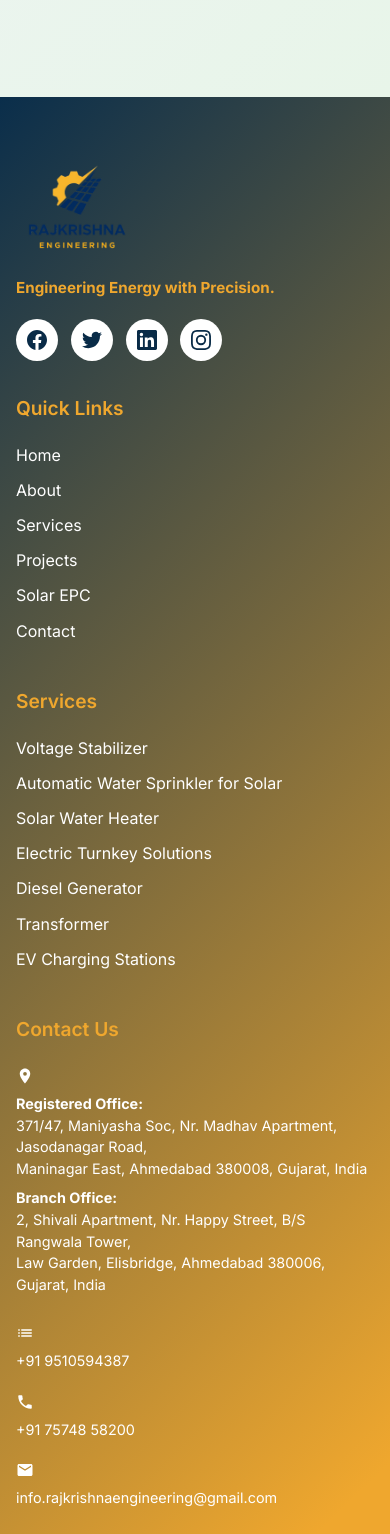
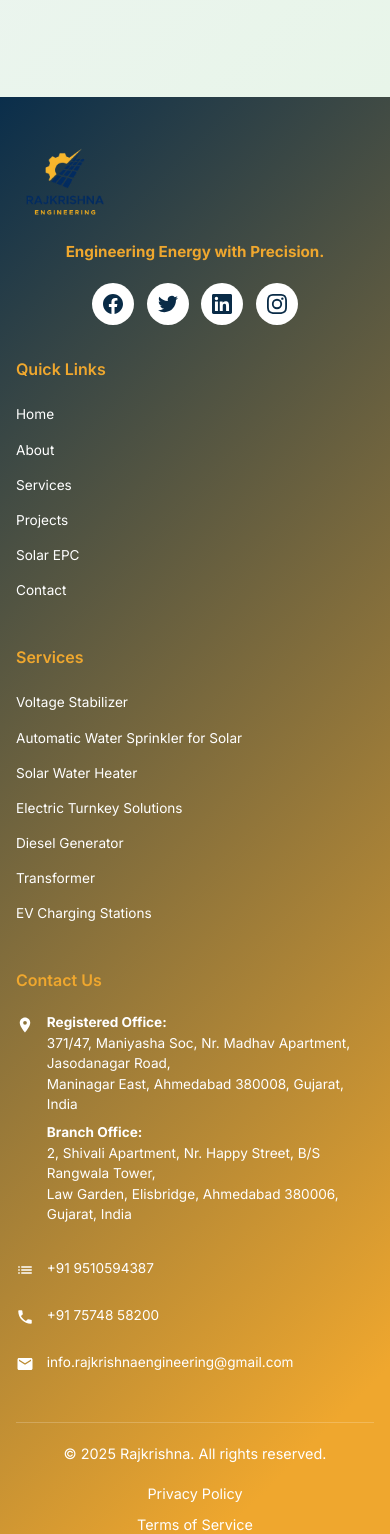
Before and after one commit to vihang2k23/rajkrishna, a Nuxt app: page / in a window 390 px wide. Shown: the part 8674-10208 px from the top of the page. Built offline with nearby package versions, Linux system fonts and the light colour scheme.

Commit message:
design footer

```diff
--- a/app/components/AppFooter.vue
+++ b/app/components/AppFooter.vue
@@ -140,7 +140,7 @@
     </li>
 
     <!-- Email -->
-    <li>
+    <li >
       <div class="contact-item">
         <div class="contact-icon">
           <!-- Email Icon -->
@@ -234,7 +234,7 @@
   margin-bottom: 1.2rem;
   font-size: 1.2rem;
   font-weight: 600;
-  color: #EFA72E; /* Yellow */
+  color: #EFA72E;
 }
 
 /* Lists */
@@ -248,21 +248,20 @@
 }
 
 .footer-section a {
-  color: #FFFFFF; /* White links */
+  color: #FFFFFF;
   text-decoration: none;
   transition: color 0.3s ease;
 }
 
 .footer-section a:hover {
-  color: #EFA72E; /* Yellow on hover */
+  color: #EFA72E;
 }
 
 /* Brand / About */
 .brand .logo img {
-  height: 100px; /* bigger logo */
+  height: 100px;
   margin-bottom: 1rem;
 }
-
 
 .tagline {
   color: #EFA72E;
@@ -274,6 +273,7 @@
 
 .social-links {
   display: flex;
+  flex-wrap: wrap;
   gap: 0.8rem;
 }
 
@@ -283,14 +283,14 @@
   justify-content: center;
   width: 42px;
   height: 42px;
-  background: #FFFFFF; /* White circles */
+  background: #FFFFFF;
   border-radius: 50%;
   transition: all 0.3s ease;
-  color: #092B47; /* Blue icons */
+  color: #092B47;
 }
 
 .social-links a:hover {
-  background: #EFA72E; /* Yellow on hover */
+  background: #EFA72E;
   color: #FFFFFF;
   transform: translateY(-3px);
 }
@@ -300,10 +300,6 @@
   display: flex;
   flex-direction: column;
   gap: 1rem;
-}
-
-.contact-info li {
-  margin-bottom: 0.1rem;
 }
 
 .contact-item {
@@ -352,11 +348,32 @@
   color: #EFA72E;
 }
 
-/* Responsive */
+/* ✅ Responsive */
+@media (max-width: 1024px) {
+  .footer-section h3 {
+    font-size: 1.1rem;
+  }
+  .footer-section a {
+    font-size: 0.95rem;
+  }
+}
+
 @media (max-width: 768px) {
   .footer-content {
     grid-template-columns: 1fr;
     gap: 2rem;
+  }
+
+  .brand {
+    text-align: center;
+  }
+
+  .brand .logo img {
+    height: 80px;
+  }
+
+  .social-links {
+    justify-content: center;
   }
 
   .footer-bottom {
@@ -377,4 +394,62 @@
     align-self: flex-start;
   }
 }
+
+@media (max-width: 480px) {
+  .footer {
+    padding: 3rem 0 1rem;
+  }
+
+  .footer-section h3 {
+    font-size: 1rem;
+  }
+
+  .footer-section a,
+  .contact-details {
+    font-size: 0.85rem;
+  }
+
+  .legal-links {
+    flex-direction: column;
+    gap: 0.5rem;
+  }
+}
+/* ✅ Contact item fix */
+.contact-item {
+  display: flex;
+  gap: 0.8rem;
+  flex-wrap: nowrap; /* prevent breaking */
+  align-items: flex-start;
+}
+
+.contact-details a {
+  white-space: nowrap; /* keeps phone & email in one line */
+  overflow: hidden;
+  text-overflow: ellipsis; /* avoids overflow on tiny screens */
+}
+
+/* ✅ Mobile view */
+@media (max-width: 768px) {
+  .contact-item {
+    flex-direction: row; /* keep icon + text inline */
+    align-items: center;
+  }
+
+  .contact-details {
+    font-size: 0.85rem;
+  }
+}
+.contact-details a {
+  white-space: normal; /* allow wrapping for addresses */
+  word-break: break-word; /* wrap long words/addresses */
+}
+
+/* ✅ Special case: phone + email stay inline */
+.contact-item a[href^="tel"],
+.contact-item a[href^="mailto"] {
+  white-space: nowrap;  /* never break phone/email */
+  overflow: hidden;
+  text-overflow: ellipsis;
+}
+
 </style>
```
